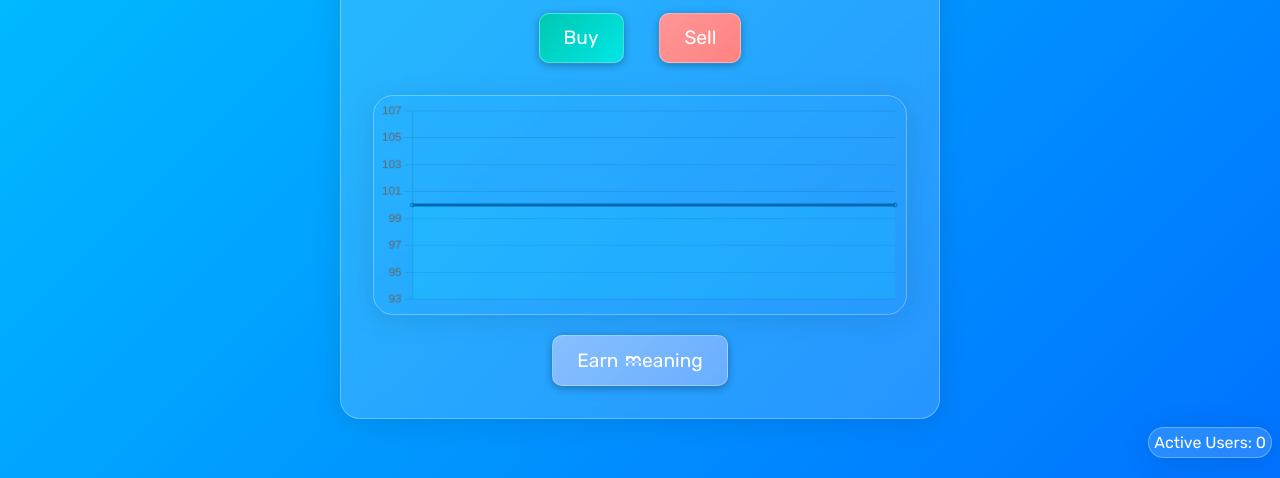
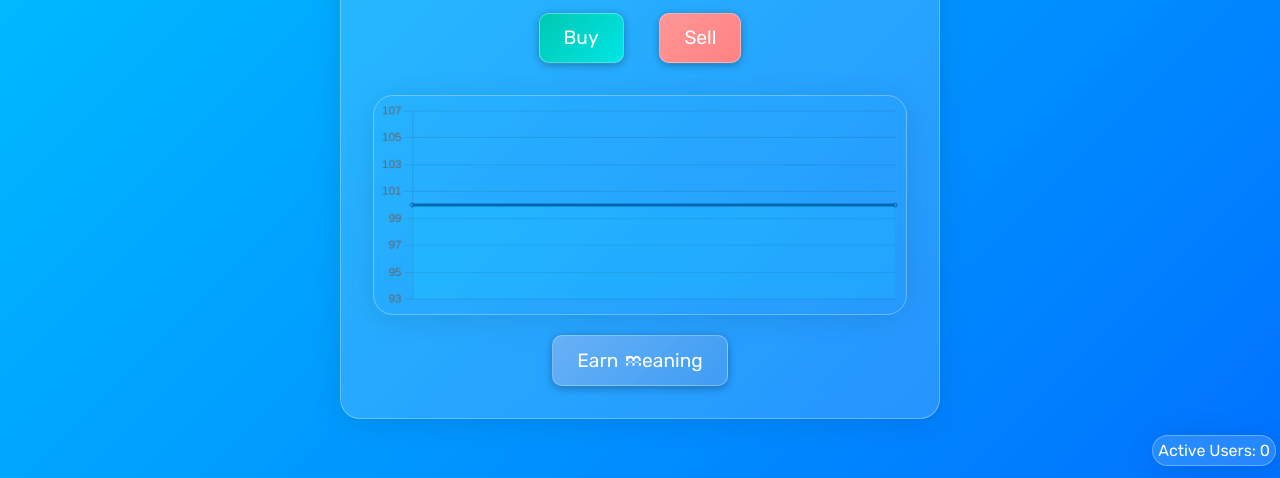
Before and after one commit to teenagetech/yay, a plain HTML site: page index.html in a window 1280 px wide. Shown: the part 322-800 px from the top of the page. Drawn offline with nearby package versions, Linux system fonts and the light colour scheme; no server answers.

Commit message:
AutoUpdate

```diff
--- a/index.html
+++ b/index.html
@@ -9,6 +9,8 @@
   <link rel="shortcut icon" href="/favicon.ico">
   <link rel="apple-touch-icon" sizes="180x180" href="/apple-touch-icon.png">
   <meta name="apple-mobile-web-app-title" content="yay: crypto">
+  <meta name="application-name" content="yay: crypto">
+  <meta name="theme-color" content="#00c6ff">
   <meta property="og:type" content="website">
   <meta name="og:description"
     content="yay is a fun, casual, and quirky crypto with no real value. Dive into a playful world of digital currency that doesn't take itself too seriously.">
--- a/styles.css
+++ b/styles.css
@@ -26,9 +26,9 @@
 .activeCount {
   font-size: 16px;
   padding: 5px;
-  bottom: 4px;
-  right: 8px;
-  position: absolute;
+  bottom: -4px;
+  right: 4px;
+  position: fixed;
   background: rgba(255, 255, 255, 0.15);
   border-radius: 20px;
   box-shadow: 0 4px 30px rgba(0, 0, 0, 0.1);
@@ -36,6 +36,7 @@
   backdrop-filter: blur(10px);
   border: 1px solid rgba(255, 255, 255, 0.3);
 }
+
 
 #accountBtn,
 .close-modal-btn {
@@ -502,7 +503,7 @@ button.action-button {
 
 #licenseBtn {
   margin-top: -12px;
-  background-color: #60aaff;
+  background-color: #3497f3;
 }
 
 #declineLicenseBtn {
```
